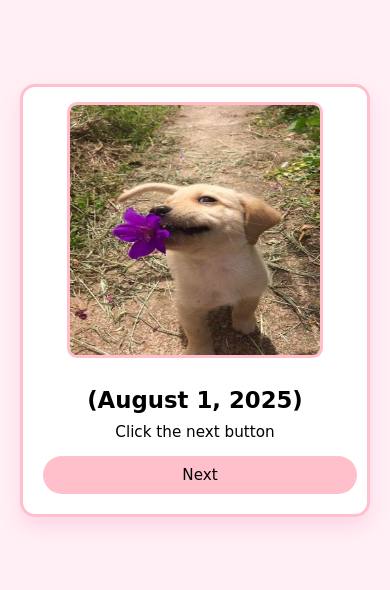
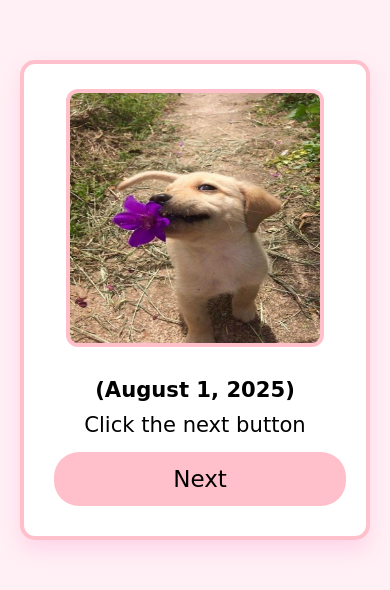
Before and after one commit to itscharlesm/envelope, a plain HTML site: page index.html in a window 390 px wide. Shown: the part 122-712 px from the top of the page. Drawn offline with Linux system fonts and the light colour scheme.

Commit message:
mobile size change

```diff
--- a/css/style.css
+++ b/css/style.css
@@ -152,18 +152,45 @@ body {
 /* ✅ Mobile-first responsiveness */
 @media (max-width: 480px) {
     .card {
-        padding: 15px;
-        font-size: 0.95em;
+        width: 90vw;                /* take 90% of screen width */
+        max-width: none;            /* remove max constraint */
+        font-size: 1.2em;           /* larger base text */
+        padding: 25px;              /* more padding */
+        border-width: 4px;          /* thicker border */
+    }
+
+    .top-img,
+    .envelope-img {
+        width: 100%;                /* full width */
+        max-width: 100%;
+        height: auto;
+        border-width: 4px;
+        border-radius: 12px;
     }
 
     .pink-btn,
     .red-btn {
         width: 100%;
-        font-size: 1em;
+        font-size: 1.2em;
+        padding: 14px 24px;
     }
 
     .btn-group {
         flex-direction: column;
-        align-items: center;
+        align-items: stretch;
+        gap: 12px;
+    }
+
+    .inner-card {
+        font-size: 1.3em;
+        padding: 20px;
+        border-radius: 15px;
+    }
+
+    .date,
+    .next-text,
+    .question,
+    .message {
+        font-size: 1.1em;
     }
 }
```
